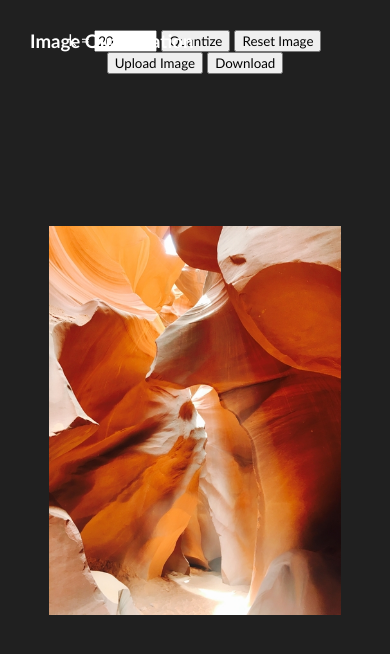
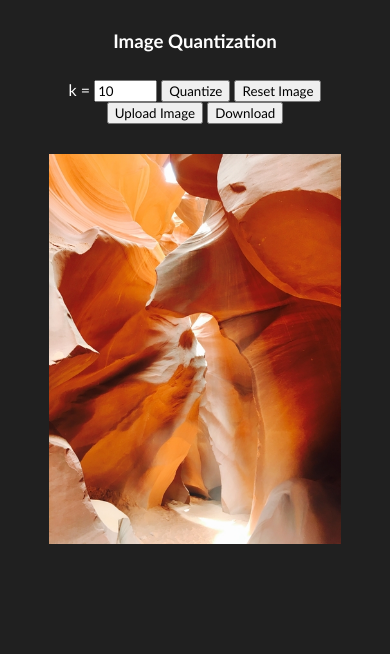
Before and after one commit to RyanLow/quantization, a plain HTML site: page index.html in a window 390 px wide. Drawn offline with Linux system fonts and the light colour scheme.

Commit message:
touched up index.html

```diff
--- a/index.html
+++ b/index.html
@@ -16,16 +16,15 @@
             color: white;
             background-color: #202020;
             font-family: 'Trebuchet MS', 'Lucida Sans Unicode', 'Lucida Grande', 'Lucida Sans', Arial, sans-serif;
-            margin: 0 0 30px;
+            margin: 30px;
             padding: 0;
         }
 
         #header {
-            padding: 30px;
+            position: absolute;
         }
 
         h3, h6 {
-            position: absolute;
             margin: 0;
             padding: 0;
         }
@@ -35,20 +34,29 @@
             color: white;
         }
 
+        #controller {
+            text-align: center;
+            margin-bottom: 30px;
+        }
+
         input, button {
             font-family: inherit;
-        }
-
-        #controller {
-            text-align: center;
         }
 
         #output {
             display: block;
             margin: 0 auto;
-            width: 75vw;
-            height: 75vh;
+            max-width: 75vw;
+            max-height: 75vh;
             object-fit: contain;
+        }
+
+        @media only screen and (max-width: 900px) {
+            #header {
+                position: relative;
+                text-align: center;
+                margin-bottom: 15px;
+            }
         }
     </style>
 </head>
@@ -56,17 +64,19 @@
 <body>
     <div id="header">
         <h3><a href="/">Image Quantization</a></h3>
+        <h6 id="status" style="visibility: hidden">Loading...</h6>
+    </div>
+    <div id="app">
         <div id="controller">
-            k = <input type="text" id="kbox" value="20" size="5">
+            k = <input type="text" id="kbox" value="10" size="5">
             <button id="quantize">Quantize</button>
             <button id="reset">Reset Image</button>
             <input type="file" id="upload" accept=".png, .jpg, .jpeg" hidden>
             <button onclick="document.getElementById('upload').click()">Upload Image</button>
             <button id="download">Download</button>
         </div>
-        <h6 id="status" style="visibility: hidden">Loading...</h6>
+        <canvas id="output"></canvas>
     </div>
-    <canvas id="output"></canvas>
     <script src="scripts/lodash.min.js"></script>
     <script src="scripts/index.js"></script>
 </body>
```
